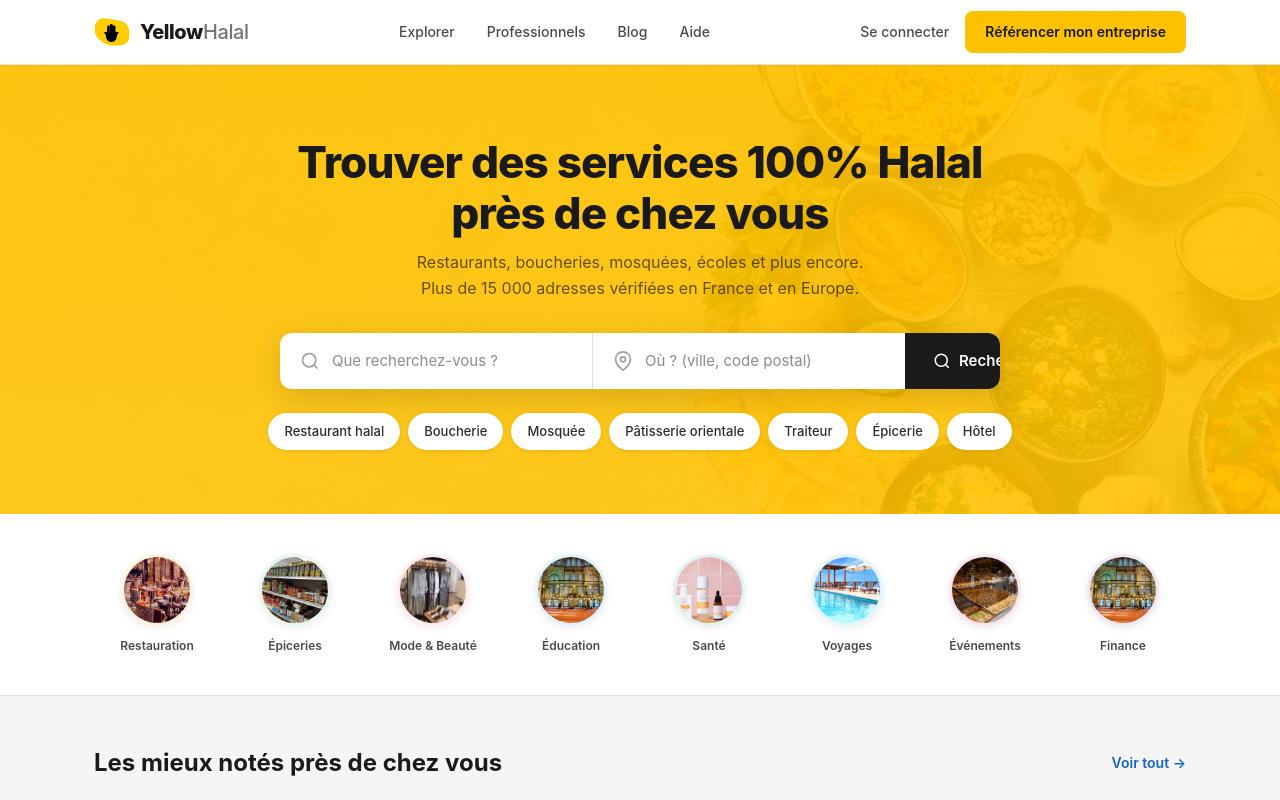
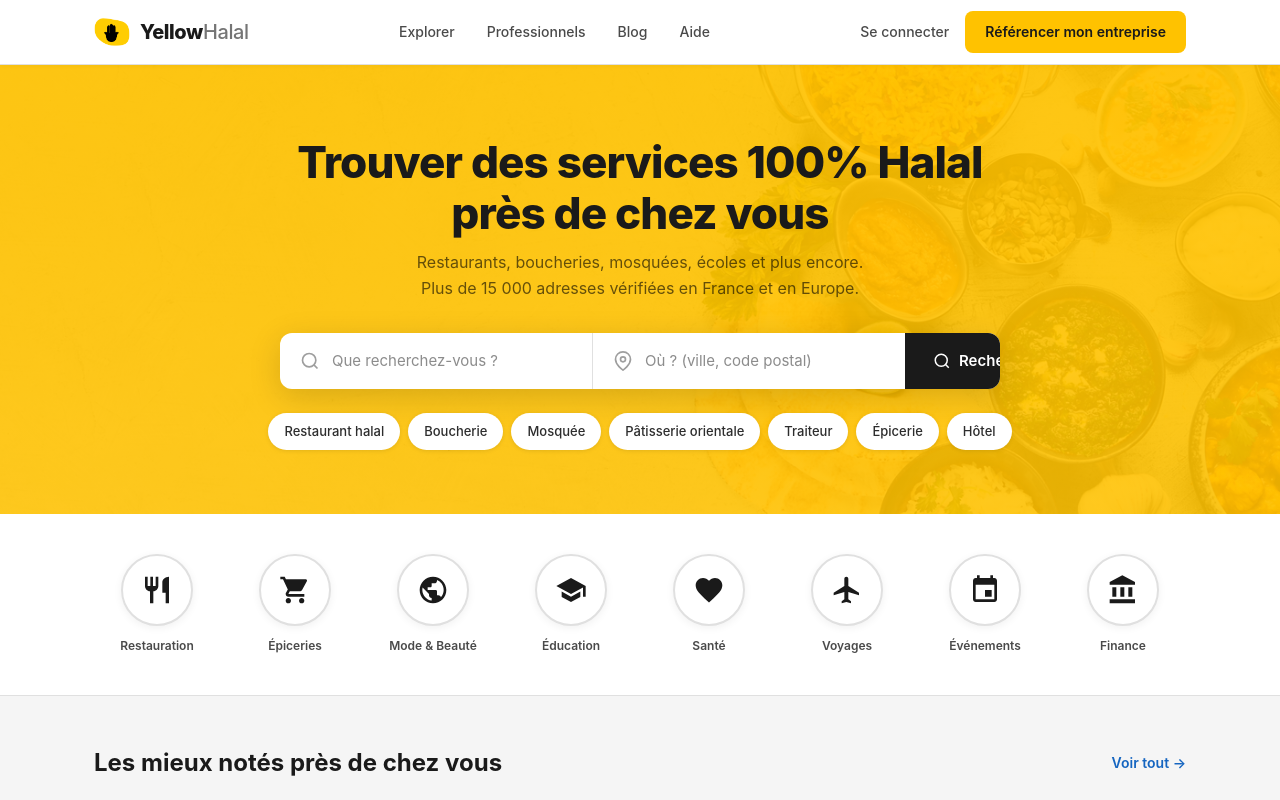
Before and after one commit to kizofoodinnov-bit/yellowhalal-web, a Next.js app: page / in a window 1280 px wide. Shown: the top 800 px of the page. Built offline with nearby package versions, Linux system fonts and the light colour scheme.

Commit message:
fix: replace category photos with black SVG icons on white background

```diff
--- a/app/page.tsx
+++ b/app/page.tsx
@@ -24,15 +24,27 @@ const C = {
   blue: '#1565C0',
 };
 
+/* SVG icon paths for categories */
+const catIcons: Record<string, string> = {
+  Restauration: 'M11 9H9V2H7v7H5V2H3v7c0 2.12 1.66 3.84 3.75 3.97V22h2.5v-9.03C11.34 12.84 13 11.12 13 9V2h-2v7zm5-3v8h2.5v8H21V2c-2.76 0-5 2.24-5 4z',
+  'Épiceries': 'M7 18c-1.1 0-1.99.9-1.99 2S5.9 22 7 22s2-.9 2-2-.9-2-2-2zM1 2v2h2l3.6 7.59-1.35 2.45c-.16.28-.25.61-.25.96 0 1.1.9 2 2 2h12v-2H7.42c-.14 0-.25-.11-.25-.25l.03-.12.9-1.63h7.45c.75 0 1.41-.41 1.75-1.03l3.58-6.49c.08-.14.12-.31.12-.48 0-.55-.45-1-1-1H5.21l-.94-2H1zm16 16c-1.1 0-1.99.9-1.99 2s.89 2 1.99 2 2-.9 2-2-.9-2-2-2z',
+  'Mode & Beauté': 'M12 2C6.48 2 2 6.48 2 12s4.48 10 10 10 10-4.48 10-10S17.52 2 12 2zm-1 17.93c-3.95-.49-7-3.85-7-7.93 0-.62.08-1.21.21-1.79L9 15v1c0 1.1.9 2 2 2v1.93zm6.9-2.54c-.26-.81-1-1.39-1.9-1.39h-1v-3c0-.55-.45-1-1-1H8v-2h2c.55 0 1-.45 1-1V7h2c1.1 0 2-.9 2-2v-.41c2.93 1.19 5 4.06 5 7.41 0 2.08-.8 3.97-2.1 5.39z',
+  'Éducation': 'M5 13.18v4L12 21l7-3.82v-4L12 17l-7-3.82zM12 3L1 9l11 6 9-4.91V17h2V9L12 3z',
+  'Santé': 'M12 21.35l-1.45-1.32C5.4 15.36 2 12.28 2 8.5 2 5.42 4.42 3 7.5 3c1.74 0 3.41.81 4.5 2.09C13.09 3.81 14.76 3 16.5 3 19.58 3 22 5.42 22 8.5c0 3.78-3.4 6.86-8.55 11.54L12 21.35z',
+  Voyages: 'M21 16v-2l-8-5V3.5c0-.83-.67-1.5-1.5-1.5S10 2.67 10 3.5V9l-8 5v2l8-2.5V19l-2 1.5V22l3.5-1 3.5 1v-1.5L13 19v-5.5l8 2.5z',
+  'Événements': 'M17 12h-5v5h5v-5zM16 1v2H8V1H6v2H5c-1.11 0-1.99.9-1.99 2L3 19c0 1.1.89 2 2 2h14c1.1 0 2-.9 2-2V5c0-1.1-.9-2-2-2h-1V1h-2zm3 18H5V8h14v11z',
+  Finance: 'M4 10v7h3v-7H4zm6 0v7h3v-7h-3zM2 22h19v-3H2v3zm14-12v7h3v-7h-3zm-4.5-9L2 6v2h19V6l-9.5-5z',
+};
+
 const categories = [
-  { name: 'Restauration', icon: '🍽️', color: '#FF8F00', bg: '#FFF3E0', img: '/images/restaurant-1.jpg' },
-  { name: 'Épiceries', icon: '🛒', color: '#2E7D32', bg: '#E8F5E9', img: '/images/epicerie.jpg' },
-  { name: 'Mode & Beauté', icon: '👗', color: '#C62828', bg: '#FFEBEE', img: '/images/fashion.jpg' },
-  { name: 'Éducation', icon: '🎓', color: '#1565C0', bg: '#E3F2FD', img: '/images/mosque.jpg' },
-  { name: 'Santé', icon: '❤️', color: '#00897B', bg: '#E0F2F1', img: '/images/beauty.jpg' },
-  { name: 'Voyages', icon: '✈️', color: '#0277BD', bg: '#E1F5FE', img: '/images/hotel.jpg' },
-  { name: 'Événements', icon: '📅', color: '#AD1457', bg: '#FCE4EC', img: '/images/baklava.jpg' },
-  { name: 'Finance', icon: '🏛️', color: '#4527A0', bg: '#EDE7F6', img: '/images/mosque.jpg' },
+  { name: 'Restauration' },
+  { name: 'Épiceries' },
+  { name: 'Mode & Beauté' },
+  { name: 'Éducation' },
+  { name: 'Santé' },
+  { name: 'Voyages' },
+  { name: 'Événements' },
+  { name: 'Finance' },
 ];
 
 const merchants = [
@@ -156,13 +168,15 @@ export default function HomePage() {
         </div>
       </section>
 
-      {/* ═══════════════ CATEGORIES WITH IMAGES ═══════════════ */}
+      {/* ═══════════════ CATEGORIES WITH SVG ICONS ═══════════════ */}
       <section style={{ background: C.white, borderBottom: `1px solid ${C.grayBorder}`, padding: '32px 0' }}>
         <div style={{ ...container, display: 'grid', gridTemplateColumns: 'repeat(8, 1fr)', gap: 12 }}>
           {categories.map(cat => (
             <button key={cat.name} style={{ display: 'flex', flexDirection: 'column', alignItems: 'center', gap: 10, padding: '8px', borderRadius: 12, background: 'transparent', border: 'none', cursor: 'pointer', transition: 'transform 0.2s' }}>
-              <div style={{ width: 72, height: 72, borderRadius: '50%', overflow: 'hidden', position: 'relative', border: `3px solid ${cat.bg}`, boxShadow: '0 2px 8px rgba(0,0,0,0.08)' }}>
-                <Image src={cat.img} alt={cat.name} fill style={{ objectFit: 'cover' }} />
+              <div style={{ width: 72, height: 72, borderRadius: '50%', display: 'flex', alignItems: 'center', justifyContent: 'center', background: C.white, border: `2px solid ${C.grayBorder}`, boxShadow: '0 2px 8px rgba(0,0,0,0.06)' }}>
+                <svg width="32" height="32" viewBox="0 0 24 24" fill={C.black}>
+                  <path d={catIcons[cat.name] || ''} />
+                </svg>
               </div>
               <span style={{ fontSize: 12, fontWeight: 600, color: C.grayDark, textAlign: 'center' }}>{cat.name}</span>
             </button>
```
